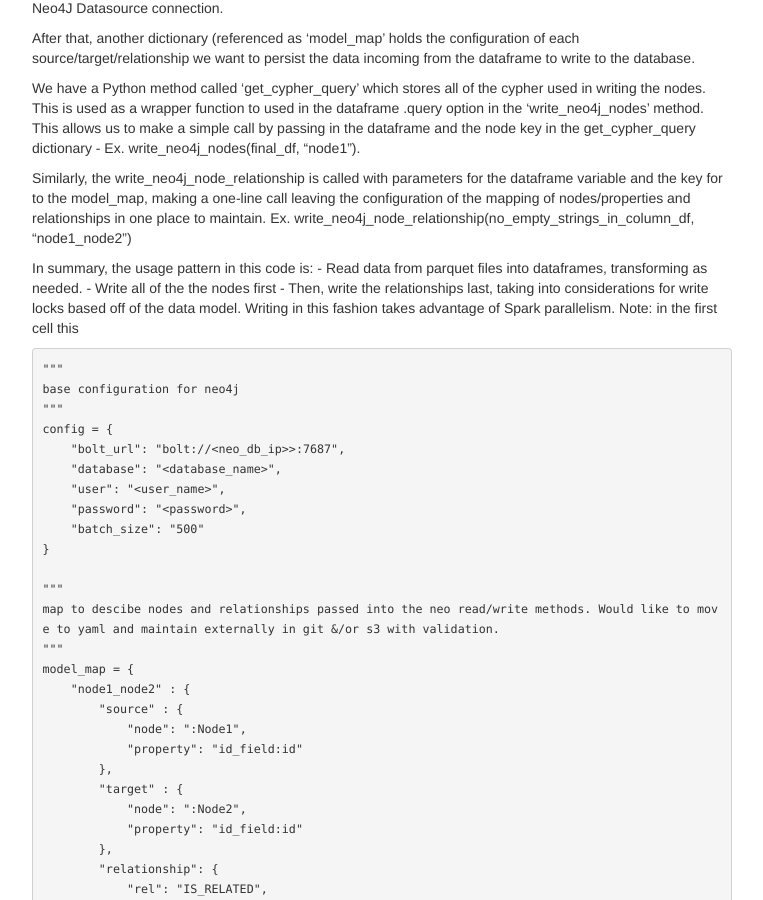
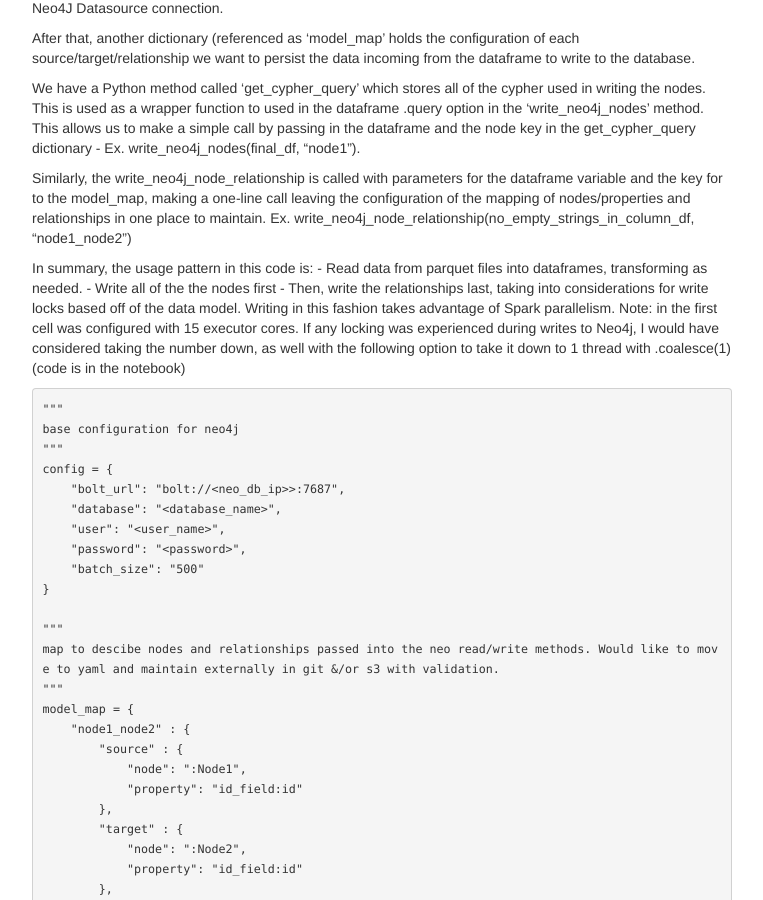
Before and after one commit to jcbneo4j/neo4j_security, a Jekyll site: the page built from index.md, in a window 1280 px wide and 900 px high, scrolled down 2898 px. Shown: the whole window, without its empty margins (258-1021 px from the left). Built offline with Jekyll 4.4.1, drawn with Linux system fonts in a browser that asks for light colours.

Commit message:
Update index.md

````diff
--- a/index.md
+++ b/index.md
@@ -140,8 +140,7 @@ Similarly, the write_neo4j_node_relationship is called with parameters for the d
 In summary, the usage pattern in this code is:
     - Read data from parquet files into dataframes, transforming as needed.
     - Write all of the the nodes first
-    - Then, write the relationships last, taking into considerations for write locks based off of the data model. Writing in this fashion takes advantage of Spark parallelism. Note: in the first cell this
-
+    - Then, write the relationships last, taking into considerations for write locks based off of the data model. Writing in this fashion takes advantage of Spark parallelism. Note: in the first cell was configured with 15 executor cores. If any locking was experienced during writes to Neo4j, I would have considered taking the number down, as well with the following option to take it down to 1 thread with <dataframe var>.coalesce(1) (code is in the notebook)
 
 ```python
 """
````
